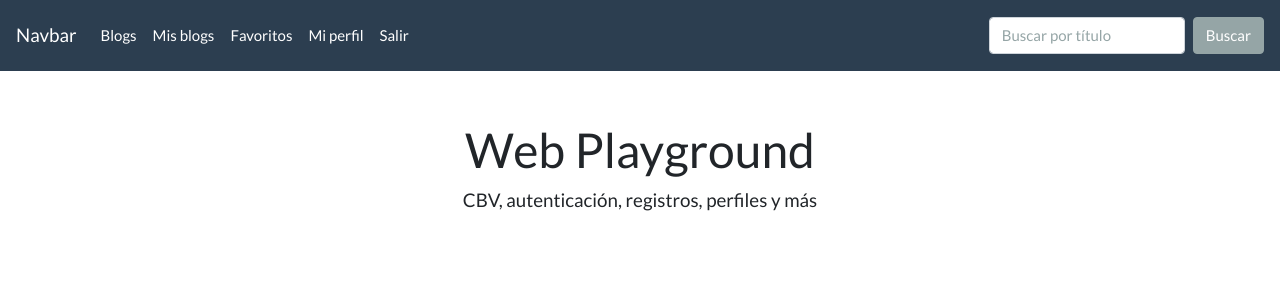
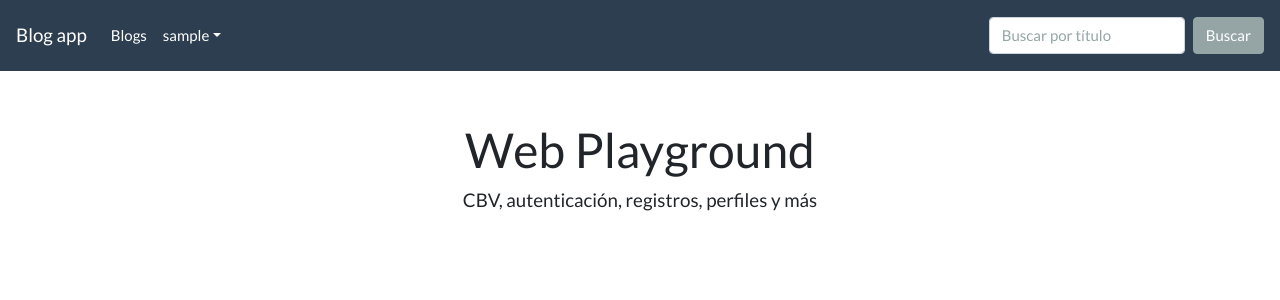
Before and after one commit to valentina-ocampo/Proyecto_desarrollo, a Django app: page / in a window 1280 px wide. Shown: the top 300 px of the page. Run offline with Django 3.2, Linux system fonts and the light colour scheme; the visitor is signed in with stand-in values (Sample User, id 1); parts of the project's set-up code (start-up, migrations or seed data) failed here and were passed over; some libraries are stand-ins or nearby versions.

Commit message:
Se organiza el navbar y se agregan mensajes de retroalimentación ante alguna acción hecha.

```diff
--- a/apps/blog/views.py
+++ b/apps/blog/views.py
@@ -64,6 +64,7 @@ def CreateFavoritosView(request, blog_id):
     blog = Blog.objects.get(pk=blog_id)
     nuevo_favorito = Favoritos(usuario=usuario, pagina=blog)
     nuevo_favorito.save()
+    messages.success(request, f'Agregaste el blog {blog.titulo} a tus favoritos.')
     return HttpResponseRedirect(reverse('blogs:list_all_blogs'))
 
 
--- a/apps/core/templates/core/base.html
+++ b/apps/core/templates/core/base.html
@@ -8,14 +8,11 @@
     <meta name="viewport" content="width=device-width, initial-scale=1.0">
     <title>{% block title %} {% endblock %}</title>
     <link href="{% static 'core/css/bootstrap.min.css' %}" rel="stylesheet">
-    <script src="https://cdn.jsdelivr.net/npm/bootstrap@5.0.0-beta3/dist/js/bootstrap.bundle.min.js"
-        integrity="sha384-JEW9xMcG8R+pH31jmWH6WWP0WintQrMb4s7ZOdauHnUtxwoG2vI5DkLtS3qm9Ekf"
-        crossorigin="anonymous"></script>
 </head>
 
 <body>
     <nav class="navbar navbar-expand-lg navbar-dark bg-primary">
-        <a class="navbar-brand" href="#">Navbar</a>
+        <a class="navbar-brand" href="{% url 'core:home' %}">Blog app</a>
         <button class="navbar-toggler" type="button" data-toggle="collapse" data-target="#navbarColor01"
             aria-controls="navbarColor01" aria-expanded="false" aria-label="Toggle navigation">
             <span class="navbar-toggler-icon"></span>
@@ -27,17 +24,20 @@
                     <a class="nav-link" href="{% url 'blogs:list_all_blogs' %}">Blogs</a>
                 </li>
                 {% if request.user.is_authenticated %}
-                <li class="nav-item">
-                    <a class="nav-link" href="{% url 'blogs:list_blogs' %}">Mis blogs</a>
-                </li>
-                <li class="nav-item">
-                    <a class="nav-link" href="{% url 'blogs:list_favoritos' %}">Favoritos</a>
-                </li>
-                <li class="nav-item">
-                    <a class="nav-link" href="{% url 'usuario:profile' %}">Mi perfil</a>
-                </li>
-                <li class="nav-item">
-                    <a class="nav-link" href="{% url 'logout' %}">Salir</a>
+                <li class="nav-item dropdown">
+                    <a class="nav-link dropdown-toggle" data-toggle="dropdown" href="#" role="button"
+                        aria-haspopup="true" aria-expanded="false">{{ request.user.username }}</a>
+                    <div class="dropdown-menu">
+                        <a class="dropdown-item" href="{% url 'usuario:profile' %}">Mi perfil</a>
+                        <div class="dropdown-divider"></div>
+                        <a class="dropdown-item" href="{% url 'blogs:list_blogs' %}">Mis blogs</a>
+                        <a class="dropdown-item" href="{% url 'blogs:list_favoritos' %}">Mis favoritos</a>
+                        <div class="dropdown-divider"></div>
+                        <a class="dropdown-item" href="{% url 'usuario:ver_seguidores' %}">Mis seguidores</a>
+                        <a class="dropdown-item" href="{% url 'usuario:ver_siguiendo' %}">Siguiendo</a>
+                        <div class="dropdown-divider"></div>
+                        <a class="dropdown-item" href="{% url 'logout' %}">Salir</a>
+                    </div>
                 </li>
                 {% else %}
                 <li class="nav-item">
@@ -55,7 +55,20 @@
         </div>
     </nav>
 
+    {% if messages %}
+    <div class="alert alert-dismissible alert-success">
+        <button type="button" class="close" data-dismiss="alert">&times;</button>
+        {% for message in messages %}
+        <strong>{{ message }}</strong>
+        {% endfor %}
+    </div>
+    {% endif %}
+
     {% block content %}{% endblock %}
+
+    <script src="https://ajax.googleapis.com/ajax/libs/jquery/3.3.1/jquery.min.js"></script>
+    <script src="https://cdnjs.cloudflare.com/ajax/libs/popper.js/1.12.9/umd/popper.min.js"></script>
+    <script src="https://maxcdn.bootstrapcdn.com/bootstrap/4.0.0/js/bootstrap.min.js"></script>
 
 </body>
 
--- a/apps/core/templates/core/home.html
+++ b/apps/core/templates/core/home.html
@@ -5,13 +5,6 @@
 {% block content %}
 
 <main>
-    {% if messages %}
-    <ul class="messages">
-        {% for message in messages %}
-        <p class="p-2 confirmation bg-success text-white">{{ message }}</p>
-        {% endfor %}
-    </ul>
-    {% endif %}
     <div class="container">
         <div style="padding-top:50px; text-align:center;">
             <h1>Web Playground</h1>
--- a/apps/usuario/templates/registration/user_detail.html
+++ b/apps/usuario/templates/registration/user_detail.html
@@ -40,8 +40,6 @@
                         <p>{{ request.user.fecha_nacimiento }}</p>
                         <p>{{ request.user.pais }}</p>
                         <p>{{ request.user.ciudad }}</p>
-                        <p><a href="{% url 'usuario:ver_siguiendo' %}">Siguiendo</a></p>
-                        <p><a href="{% url 'usuario:ver_seguidores' %}">Seguidores</a></p>
                     </div>
                     <div>
                         <form action="" method="post">{% csrf_token %}
--- a/apps/usuario/views.py
+++ b/apps/usuario/views.py
@@ -42,6 +42,7 @@ def SeguirUsuarioView(request, user_id):
     usuario_seguido = User.objects.get(id=user_id)
     nuevo_seguidor = Seguidores(usuario_seguido=usuario_seguido, seguidor=seguidor)
     nuevo_seguidor.save()
+    messages.success(request, 'Ahora sigues a')
     return HttpResponseRedirect(reverse('blogs:list_all_blogs'))
 
 class VerSiguiendoView(ListView):
```
Also changed, not shown: apps/usuario/urls.py (line endings or trailing spaces).
